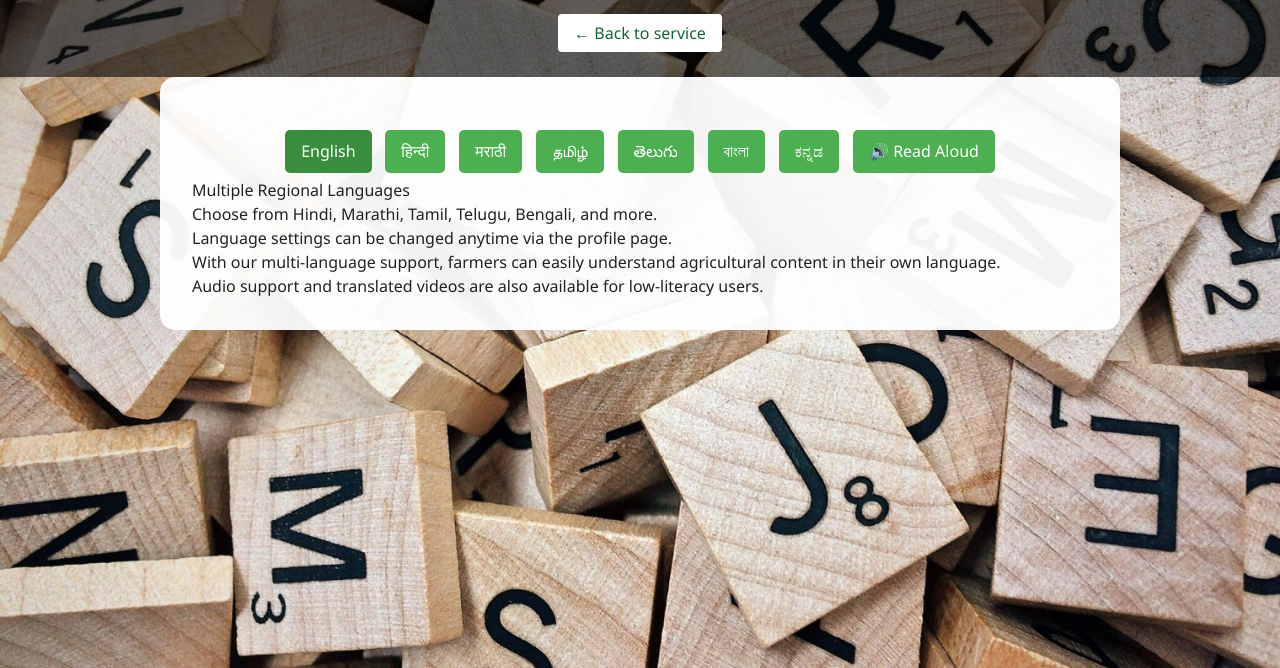
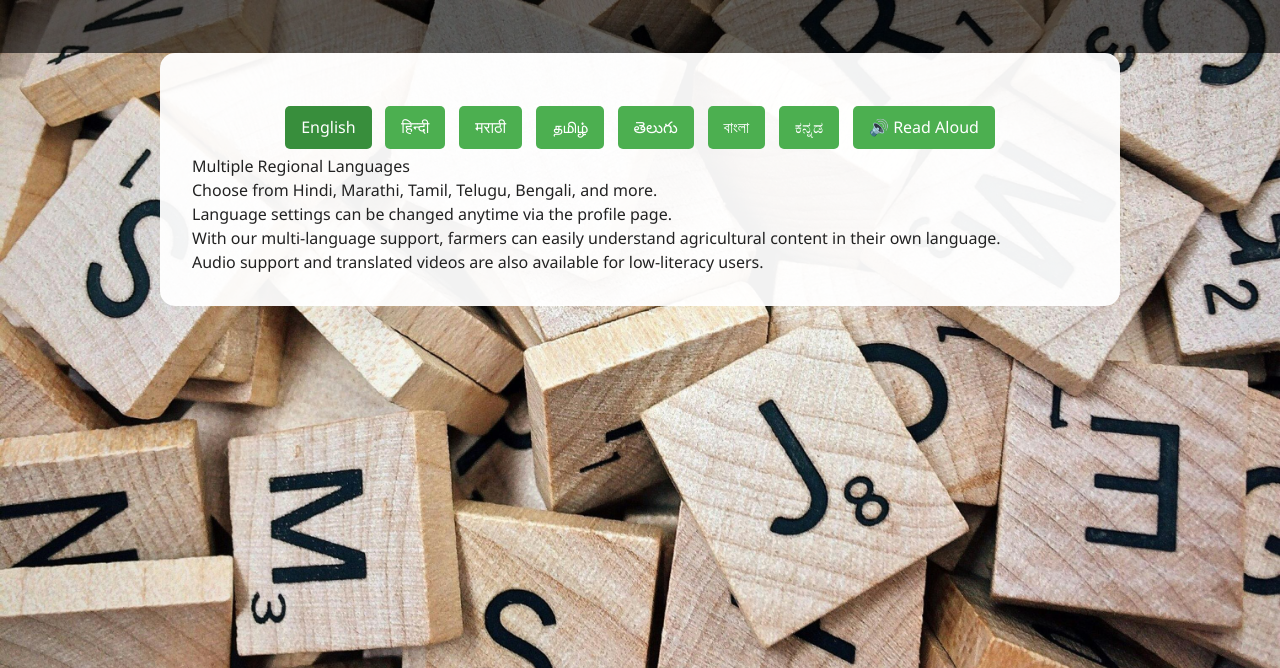
Before and after one commit to poodlepie/codefury, a website: page language-support.html in a window 1280 px wide. Shown: the part 132-800 px from the top of the page. Drawn offline with nearby package versions, Linux system fonts and the light colour scheme.

Commit message:
Update language-support.html

```diff
--- a/language-support.html
+++ b/language-support.html
@@ -88,9 +88,8 @@
   <header>
     <h1 id="title">Language Support</h1>
     <p id="subtitle">"Understand better in your own language."</p><br/>
-    <a href="/service" class="text-sm md:text-base bg-white text-green-800 px-4 py-2 rounded hover:bg-green-200 transition">
-    ← Back to service
-  </a></header>
+
+  </header>
   </header>
 
   <main>
```
